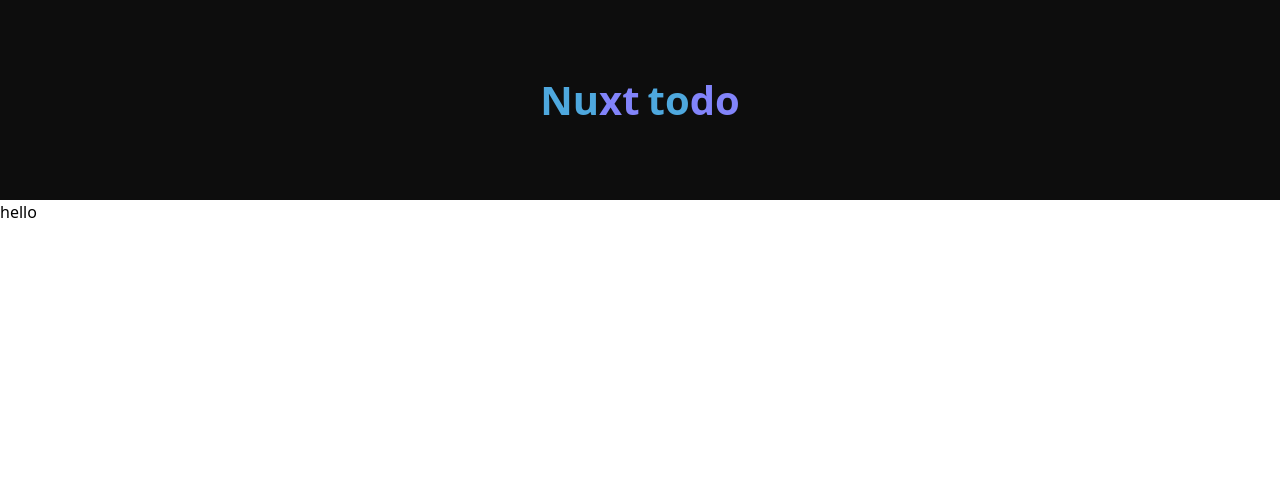
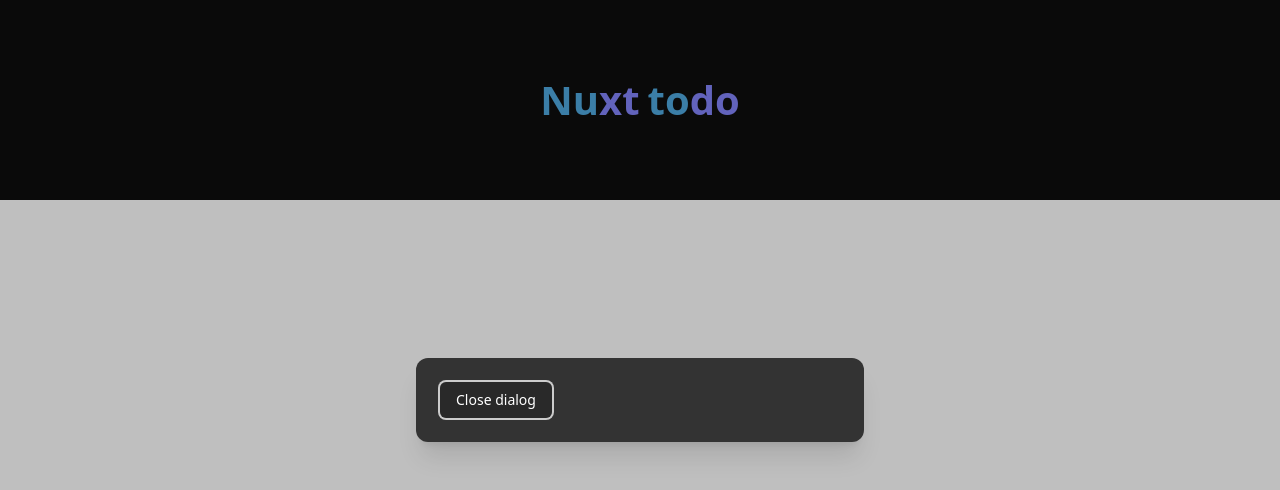
Before and after one commit to clayzenx/nuxt3-todo, a Nuxt app: page / in a window 1280 px wide. Shown: the top 490 px of the page. Built offline with nearby package versions, Linux system fonts and the light colour scheme; no server answers; a web font is replaced by a local one.

Commit message:
UI: Modal

```diff
--- /dev/null
+++ b/components/Modal.vue
@@ -0,0 +1,57 @@
+<script setup lang="ts">
+import { ref } from 'vue'
+import {
+  Dialog,
+  DialogPanel,
+  TransitionChild,
+  TransitionRoot,
+} from '@headlessui/vue'
+
+const isOpen = ref<boolean>(true)
+const setIsOpen = (value = !isOpen.value) => {
+  isOpen.value = value
+}
+</script>
+
+<template>
+  <div class="fixed inset-0 flex items-center justify-center">
+    <slot name="trigger" :data="{ isOpen, setIsOpen }" />
+  </div>
+  <TransitionRoot appear :show="isOpen" as="template">
+    <Dialog as="div" class="relative z-10" @close="setIsOpen()">
+      <TransitionChild
+        as="template"
+        enter="duration-300 ease-out"
+        enter-from="opacity-0"
+        enter-to="opacity-100"
+        leave="duration-200 ease-in"
+        leave-from="opacity-100"
+        leave-to="opacity-0"
+      >
+        <div class="fixed inset-0 bg-black bg-opacity-25" />
+      </TransitionChild>
+
+      <div class="fixed inset-0 overflow-y-auto">
+        <div
+          class="flex min-h-full items-center justify-center p-4 text-center"
+        >
+          <TransitionChild
+            as="template"
+            enter="duration-300 ease-out"
+            enter-from="opacity-0 scale-95"
+            enter-to="opacity-100 scale-100"
+            leave="duration-200 ease-in"
+            leave-from="opacity-100 scale-100"
+            leave-to="opacity-0 scale-95"
+          >
+            <DialogPanel
+              class="w-full max-w-md transform overflow-hidden rounded-xl bg-gray-400 p-6 text-left align-middle shadow-xl transition-all"
+            >
+              <slot :data="{ isOpen, setIsOpen }" />
+            </DialogPanel>
+          </TransitionChild>
+        </div>
+      </div>
+    </Dialog>
+  </TransitionRoot>
+</template>
--- a/layouts/default.vue
+++ b/layouts/default.vue
@@ -8,6 +8,8 @@
     </h1>
   </header>
   <main>
-    <slot />
+    <div class="app-container">
+      <slot />
+    </div>
   </main>
 </template>
--- a/pages/index.vue
+++ b/pages/index.vue
@@ -2,13 +2,27 @@
 import { apiUrl } from '../constants/index'
 
 const { data: todos } = await useFetch(`${apiUrl}/todos`)
-const isOpen = ref(true)
-
-const setIsOpen = (v: boolean) => {
-  isOpen.value = v
-}
 </script>
 
 <template>
-  <div>hello</div>
+  <modal>
+    <template #trigger="{ data: { setIsOpen } }">
+      <button
+        type="button"
+        class="rounded-md bg-black bg-opacity-20 px-4 py-2 text-sm font-medium text-white hover:bg-opacity-30 focus:outline-none focus-visible:ring-2 focus-visible:ring-white focus-visible:ring-opacity-75"
+        @click="setIsOpen()"
+      >
+        Open dialog
+      </button>
+    </template>
+    <template #default="{ data: { setIsOpen } }">
+      <button
+        type="button"
+        class="rounded-md bg-black bg-opacity-20 px-4 py-2 text-sm font-medium text-white hover:bg-opacity-30 focus:outline-none focus-visible:ring-2 focus-visible:ring-white focus-visible:ring-opacity-75"
+        @click="setIsOpen()"
+      >
+        Close dialog
+      </button>
+    </template>
+  </modal>
 </template>
```
